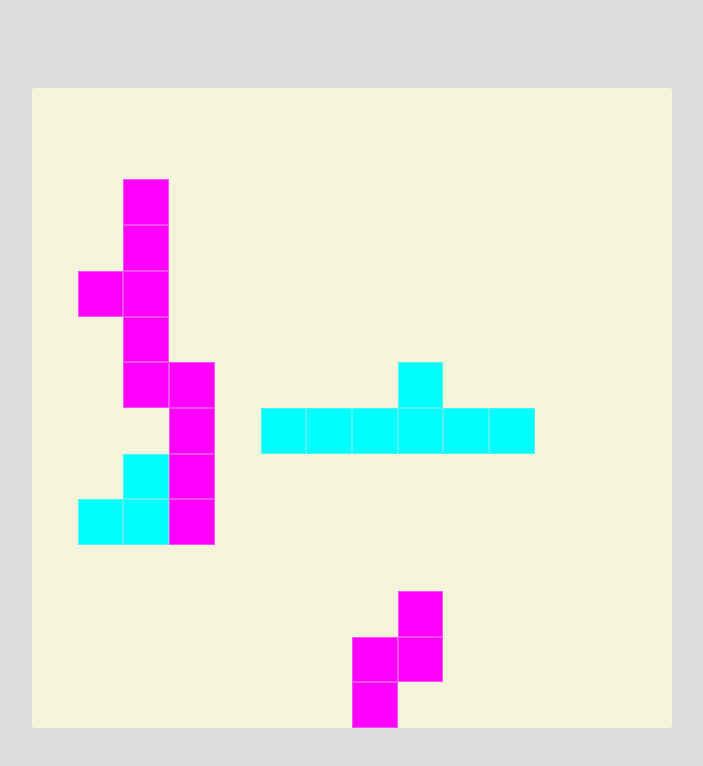
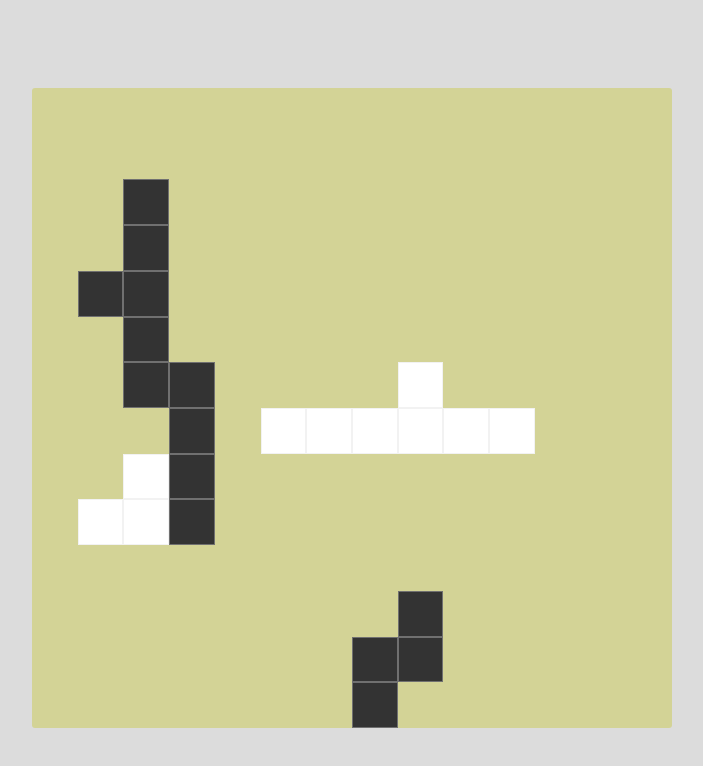
Before and after one commit to nbogie/blokus-react, a React (Vite) app: page / in a window 1280 px wide. Shown: the top 766 px of the page, without its empty margins (288-991 px from the left). Built offline with nearby package versions, Linux system fonts and the light colour scheme.

Commit message:
tweak colours

```diff
--- a/src/components/App.css
+++ b/src/components/App.css
@@ -20,7 +20,7 @@ body * {
     width: 100%;
     grid-template-columns: repeat(14, 1fr);
     grid-template-rows: repeat(14, 1fr);
-    background: beige;
+    background: rgb(211, 211, 150);
     border-radius: 3px;
 }
 
@@ -32,10 +32,10 @@ body * {
 }
 
 .pieceSquare.black {
-    background: magenta;
+    background: #333;
     color: #fff;
 }
 .pieceSquare.white {
-    background: cyan;
+    background: white;
     color: #333;
 }
```
